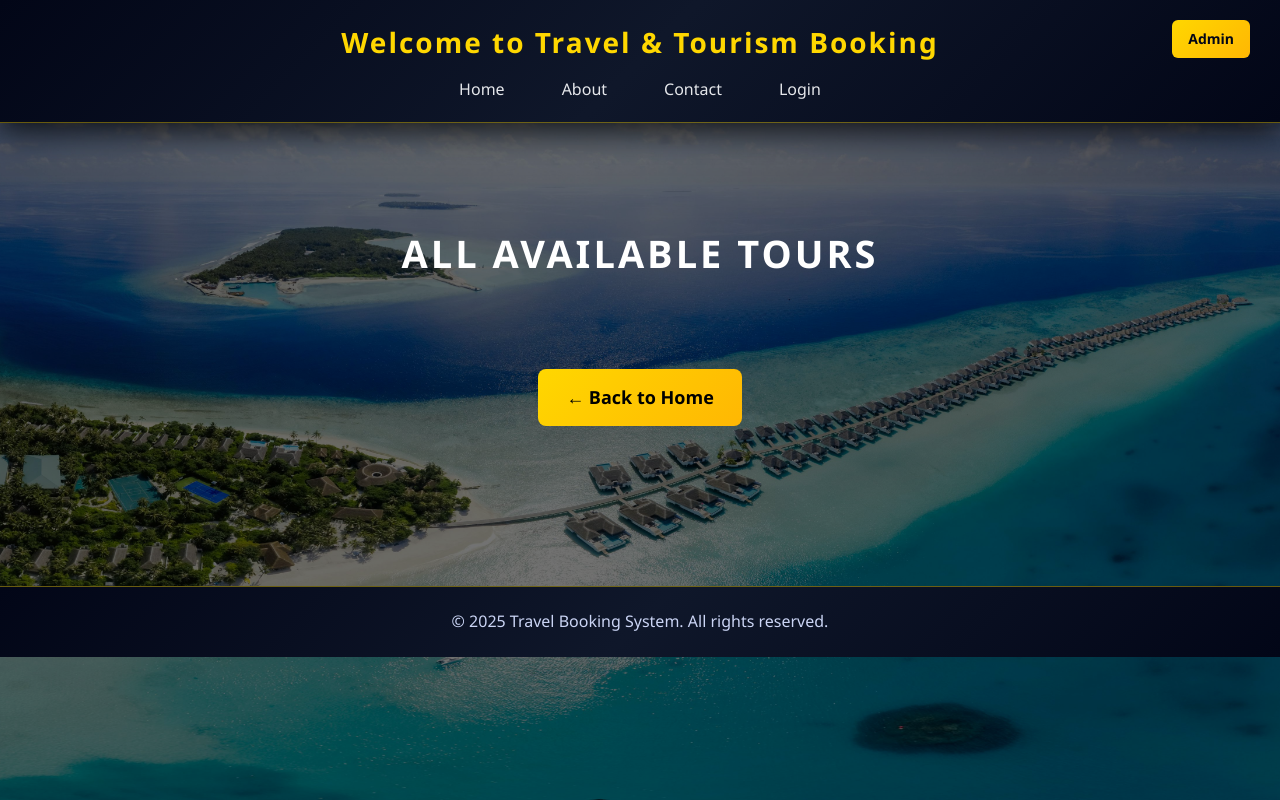
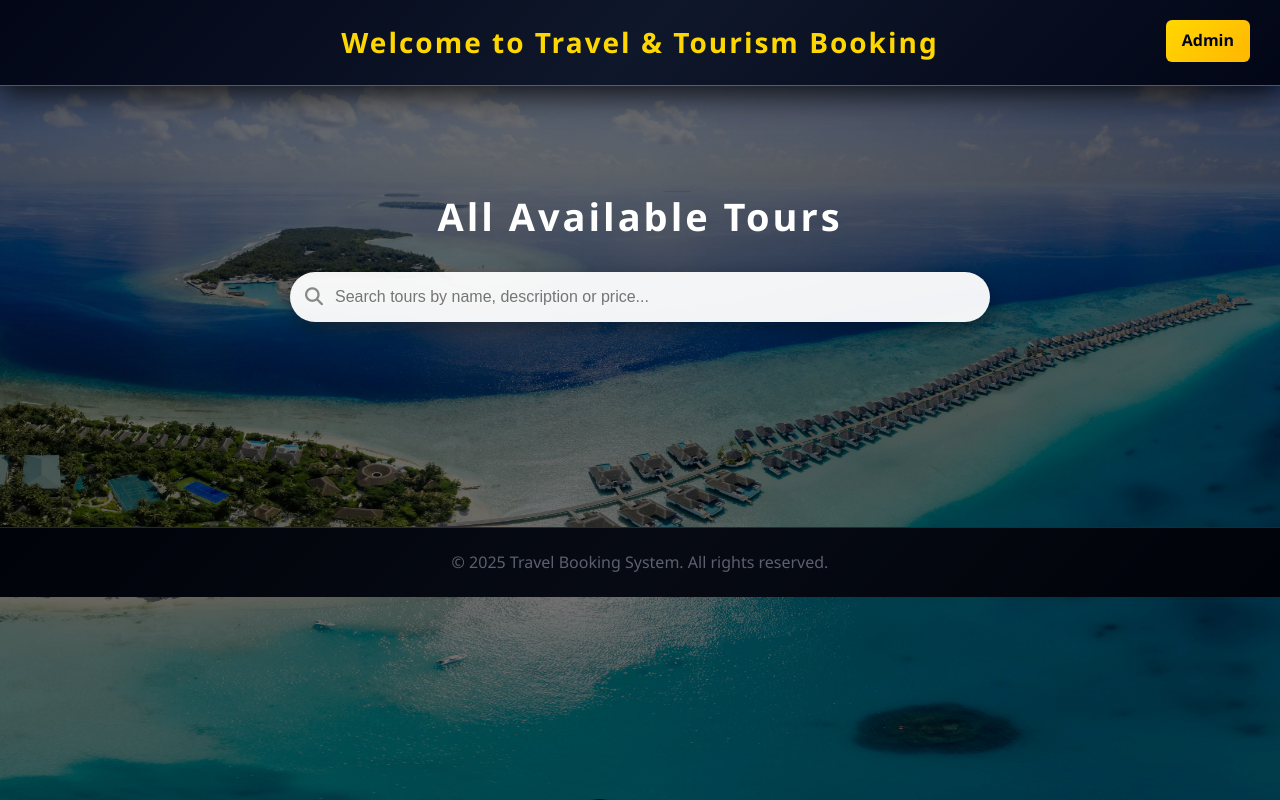
Before and after one commit to Ambikesh-05/Travel-and-Tourism-Booking-System, a PHP site: page /tours.php in a window 1280 px wide. Run offline with PHP 8.4, Linux system fonts and the light colour scheme; data that the repository does not hold is empty; a stand-in replaces the project's code that opens the database connection.

Commit message:
Add search bar to tours page and improve booking form UI
Introduced a search bar with live filtering for tours on the tours.php page, enhancing user experience by allowing users to search tours by name, description, or price. Updated the booking_form.php UI with a new 'Back to Home' button and refined styles for a cleaner appearance.

```diff
--- a/tours.php
+++ b/tours.php
@@ -6,6 +6,7 @@
   <meta charset="UTF-8">
   <title>All Tours - Travel Booking System</title>
   <meta name="viewport" content="width=device-width, initial-scale=1">
+  <link rel="stylesheet" href="https://cdnjs.cloudflare.com/ajax/libs/font-awesome/6.5.0/css/all.min.css">
 
   <style>
     * {
@@ -20,57 +21,32 @@
       background-attachment: fixed;
       color: #fff;
       line-height: 1.6;
-      position: relative;
       min-height: 100vh;
     }
 
-    /* Overlay */
     body::before {
       content: "";
       position: fixed;
       inset: 0;
-      background: rgba(0, 0, 0, .55);
+      background: rgba(0, 0, 0, 0.55);
       z-index: 0;
     }
 
-    /* ===== HEADER (ROYAL) ===== */
     header {
       background: linear-gradient(135deg, #020617, #0f172a, #020617);
       color: #ffd700;
       padding: 20px 0;
       text-align: center;
-      box-shadow: 0 8px 30px rgba(0, 0, 0, .8);
+      box-shadow: 0 8px 30px rgba(0, 0, 0, 0.8);
       position: relative;
       z-index: 2;
-      border-bottom: 1px solid rgba(255, 215, 0, .4);
+      border-bottom: 1px solid rgba(255, 215, 0, 0.4);
     }
 
     .logo {
       font-size: 28px;
       font-weight: 800;
       letter-spacing: 2px;
-    }
-
-    .nav-links {
-      list-style: none;
-      display: flex;
-      justify-content: center;
-      gap: 25px;
-      margin-top: 12px;
-    }
-
-    .nav-links a {
-      color: #e5e7eb;
-      text-decoration: none;
-      padding: 8px 16px;
-      border-radius: 6px;
-      transition: .3s;
-    }
-
-    .nav-links a:hover,
-    .nav-links a.active {
-      background: linear-gradient(135deg, #ffd700, #ffb703);
-      color: #020617;
     }
 
     .admin-btn {
@@ -82,17 +58,9 @@
       padding: 8px 16px;
       border-radius: 6px;
       text-decoration: none;
-      font-size: 14px;
       font-weight: 700;
-      transition: .3s;
-      z-index: 3;
     }
 
-    .admin-btn:hover {
-      transform: scale(1.05);
-    }
-
-    /* ===== TOURS ===== */
     #tours {
       position: relative;
       z-index: 1;
@@ -105,10 +73,34 @@
       text-align: center;
       font-size: 38px;
       font-weight: 800;
-      margin-bottom: 45px;
-      text-transform: uppercase;
+      margin-bottom: 25px;
       letter-spacing: 3px;
-      color: #fff;
+    }
+
+    .search-bar {
+      max-width: 700px;
+      margin: 0 auto 45px;
+      position: relative;
+    }
+
+    .search-bar input {
+      width: 100%;
+      padding: 16px 20px 16px 45px;
+      border-radius: 40px;
+      border: none;
+      outline: none;
+      font-size: 16px;
+      background: rgba(255, 255, 255, 0.95);
+      box-shadow: 0 6px 20px rgba(0, 0, 0, 0.35);
+    }
+
+    .search-bar i {
+      position: absolute;
+      top: 50%;
+      left: 15px;
+      transform: translateY(-50%);
+      color: #888;
+      font-size: 18px;
     }
 
     .tour-grid {
@@ -117,19 +109,13 @@
       gap: 25px;
     }
 
-    /* ===== CARD ===== */
     .tour-card {
-      background: rgba(255, 255, 255, .18);
+      background: rgba(255, 255, 255, 0.18);
       backdrop-filter: blur(10px);
       border-radius: 14px;
       overflow: hidden;
-      border: 1px solid rgba(255, 255, 255, .25);
-      transition: .4s;
-    }
-
-    .tour-card:hover {
-      transform: translateY(-8px) scale(1.02);
-      box-shadow: 0 15px 35px rgba(255, 215, 0, .4);
+      border: 1px solid rgba(255, 255, 255, 0.25);
+      min-height: 380px;
     }
 
     .tour-card img {
@@ -163,43 +149,17 @@
       border-radius: 6px;
       text-decoration: none;
       font-weight: 600;
-      transition: .3s;
+      text-align: center;
+      width: fit-content;
     }
 
-    .btn:hover {
-      transform: scale(1.05);
-    }
-
-    .view-tours-btn {
-      display: block;
-      margin: 40px auto 0;
-      padding: 14px 28px;
-      background: linear-gradient(135deg, #ffd700, #ffb703);
-      color: #000;
-      font-size: 18px;
-      font-weight: bold;
-      border-radius: 8px;
-      text-decoration: none;
-      width: max-content;
-    }
-
-    /* ===== FOOTER (ROYAL) ===== */
     footer {
       background: linear-gradient(135deg, #020617, #0f172a, #020617);
       color: #cbd5f5;
       text-align: center;
       padding: 22px;
       margin-top: 60px;
-      position: relative;
-      z-index: 2;
-      border-top: 1px solid rgba(255, 215, 0, .4);
-    }
-
-    /* ===== RESPONSIVE ===== */
-    @media(max-width:600px) {
-      .tour-grid {
-        grid-template-columns: 1fr;
-      }
+      border-top: 1px solid rgba(255, 215, 0, 0.4);
     }
   </style>
 </head>
@@ -209,21 +169,17 @@
   <header>
     <h1 class="logo">Welcome to Travel & Tourism Booking</h1>
     <a href="admin/login.php" class="admin-btn">Admin</a>
-
-    <nav>
-      <ul class="nav-links">
-        <li><a href="index.php">Home</a></li>
-        <li><a href="php/about.php">About</a></li>
-        <li><a href="php/contact.php">Contact</a></li>
-        <li><a href="php/login.php">Login</a></li>
-      </ul>
-    </nav>
   </header>
 
   <section id="tours">
     <h2 class="section-title">All Available Tours</h2>
 
-    <div class="tour-grid">
+    <div class="search-bar">
+      <i class="fa fa-search"></i>
+      <input type="text" id="searchInput" placeholder="Search tours by name, description or price...">
+    </div>
+
+    <div class="tour-grid" id="tourGrid">
       <?php
       $q = mysqli_query($conn, "SELECT * FROM tours");
       while ($row = mysqli_fetch_assoc($q)) {
@@ -237,14 +193,34 @@
         </div>
       <?php } ?>
     </div>
-
-    <a href="index.php" class="view-tours-btn">← Back to Home</a>
   </section>
 
   <footer>
     <p>&copy; 2025 Travel Booking System. All rights reserved.</p>
   </footer>
 
+  <script>
+    const searchInput = document.getElementById("searchInput");
+    const tourGrid = document.getElementById("tourGrid");
+    const cards = Array.from(document.querySelectorAll(".tour-card"));
+
+    searchInput.addEventListener("keyup", function() {
+      const value = searchInput.value.toLowerCase();
+
+      // clear grid
+      tourGrid.innerHTML = "";
+
+      // filter cards
+      const matched = cards.filter(card => card.innerText.toLowerCase().includes(value));
+
+      // show only matched cards
+      matched.forEach(card => {
+        tourGrid.appendChild(card);
+        card.style.display = "block"; // keep same size
+      });
+    });
+  </script>
+
 </body>
 
 </html>
```
Also changed, not shown: PHP/booking_form.php (+23 -22 lines).
